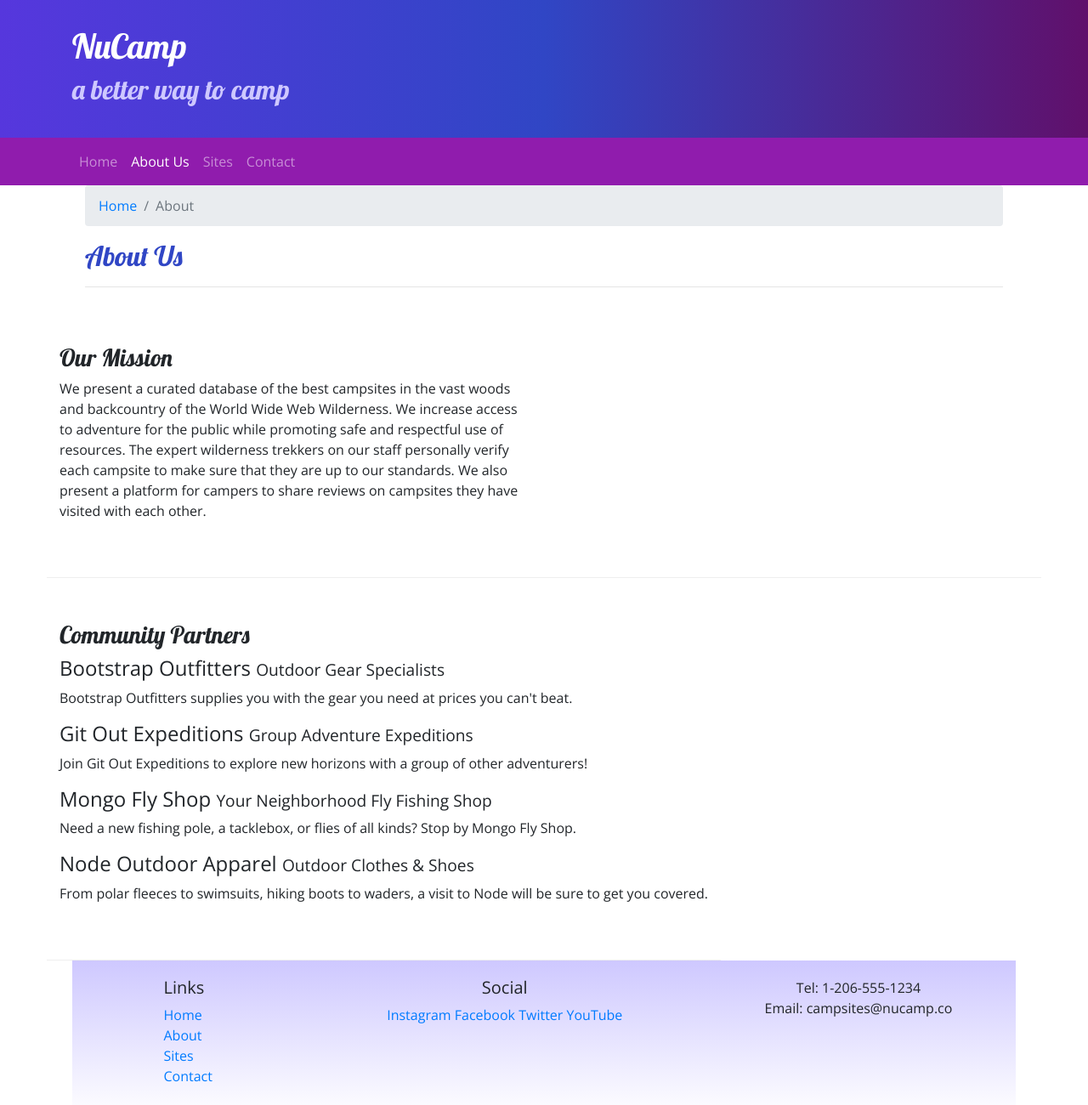
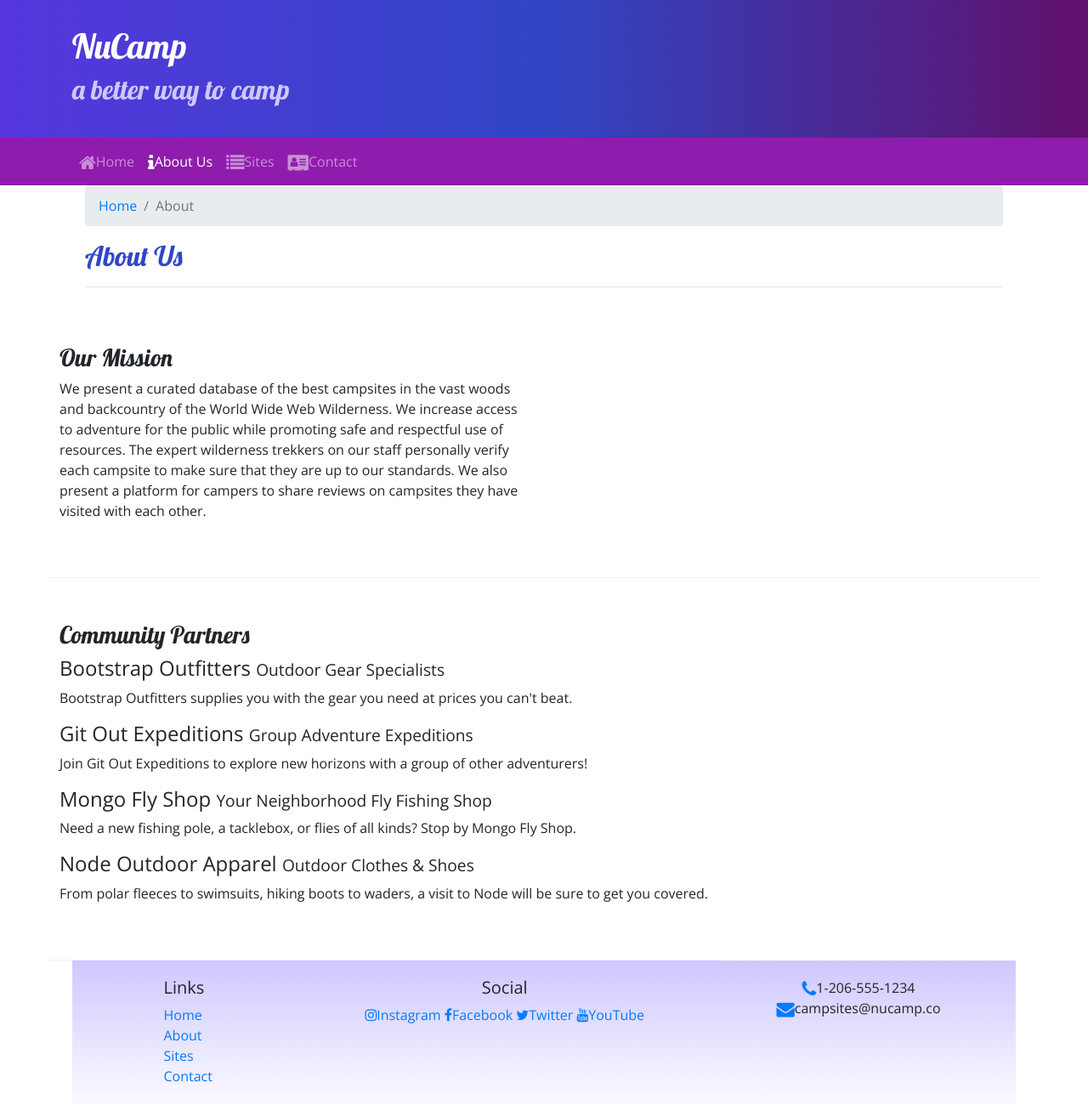
Before and after one commit to MarkBaker2005/nucamp-site, a website: page aboutus.html in a window 1280 px wide. Shown: the whole page at 85% size. Drawn offline with nearby package versions, Linux system fonts and the light colour scheme.

Commit message:
Updated icons

```diff
--- a/aboutus.html
+++ b/aboutus.html
@@ -11,6 +11,7 @@
     />
 
     <!-- Additional CSS must be placed after Bootstrap CSS -->
+    <link rel="stylesheet" href="node_modules/font-awesome/css/font-awesome.min.css" />
     <link
       rel="stylesheet"
       href="https://fonts.googleapis.com/css?family=Lobster|Open+Sans"
@@ -37,10 +38,10 @@
       </button>
       <div class="collapse navbar-collapse" id="nucampNavbar">
       <ul class="navbar-nav">
-        <li class="nav-item"><a class="nav-link" href="index.html">Home</a></li>
-        <li class="nav-item active"><a class="nav-link" href="#">About Us</a></li>
-        <li class="nav-item"><a class="nav-link" href="#">Sites</a></li>
-        <li class="nav-item"><a class="nav-link" href="#">Contact</a></li>
+        <li class="nav-item"><a class="nav-link" href="index.html"><i class= "fa fa-home fa-lg"></i>Home</a></li>
+        <li class="nav-item active"><a class="nav-link" href="#"><i class="fa fa-info fa-lg"></i>About Us</a></li>
+        <li class="nav-item"><a class="nav-link" href="#"><i class="fa fa-list fa-lg"></i>Sites</a></li>
+        <li class="nav-item"><a class="nav-link" href="#"><i class="fa fa-address-card fa-lg"></i>Contact</a></li>
       </ul>
       </div>
       </div>
@@ -108,25 +109,26 @@
     <footer>
       <div class="container">
           <div class="row">
+
     <div class="col-4 col-sm-2 offset-1">
       <h5>Links</h5>
       <ul class="list-unstyled">
-              <li><a href="index.html">Home</a></li>
-              <li><a href="#">About</a></li>
+        <li><a href="#">Home</a></li>
+        <li><a href="aboutus.html">About</a></li>
         <li><a href="#">Sites</a></li>
         <li><a href="#">Contact</a></li>
       </ul>
     </div>
     <div class="col-6 col-sm-5 text-center">
       <h5>Social</h5>
-            <a href="http://instagram.com/">Instagram</a>
-            <a href="http://facebook.com/">Facebook</a>
-            <a href="http://twitter.com/">Twitter</a>
-            <a href="http://youtube.com/">YouTube</a>
+      <a href="http://instagram.com/"><i class="fa fa-instagram"></i>Instagram</a>
+      <a href="http://facebook.com/"><i class="fa fa-facebook"></i>Facebook</a>
+      <a href="http://twitter.com/"><i class="fa fa-twitter"></i>Twitter</a>
+      <a href="http://youtube.com/"><i class="fa fa-youtube"></i>YouTube</a>
     </div>
-          <div class="col-sm-4 text-center">
-            Tel: 1-206-555-1234<br />
-            Email: campsites@nucamp.co
+    <div" class="col-sm-4 text-center">
+      <i class="fa fa-phone fa-lg text-primary"></i>1-206-555-1234<br />
+      <i class="fa fa-envelope fa-lg text-primary"></i>campsites@nucamp.co
     </div>
     </div>
     </div>
--- a/package.json
+++ b/package.json
@@ -15,6 +15,7 @@
   },
   "dependencies": {
     "bootstrap": "^4.5.2",
+    "font-awesome": "^4.7.0",
     "jquery": "^3.5.1",
     "popper.js": "^1.16.1"
   }
```
Also changed, not shown: index.html (+11 -10 lines), 1 other file. Lines whose indentation alone changed are shown as unchanged.
